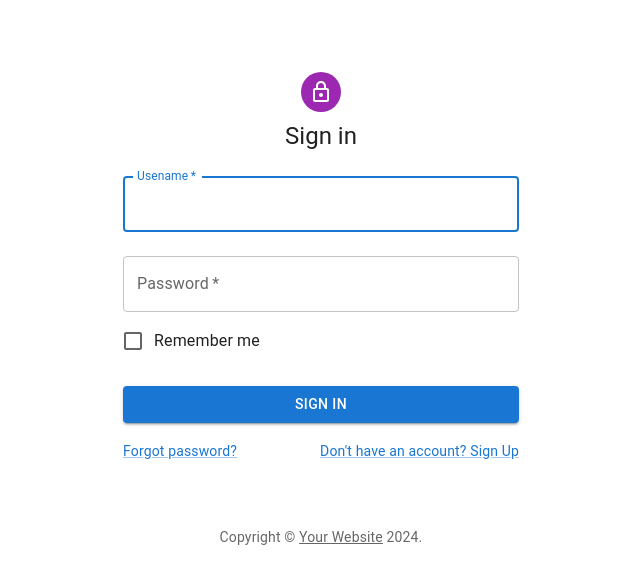
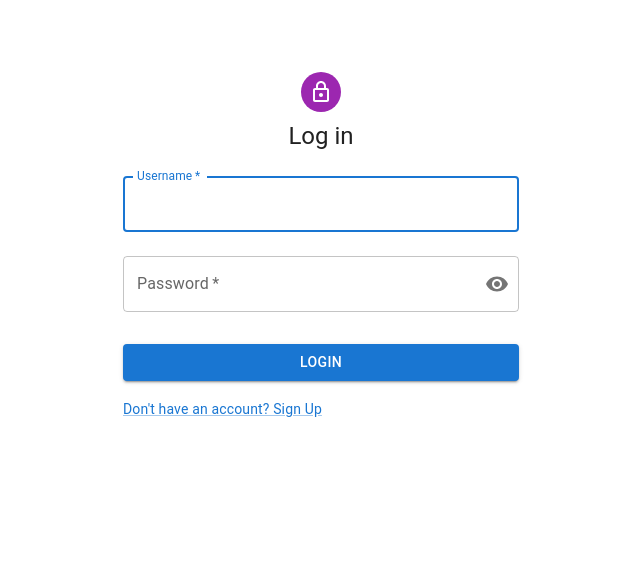
Before and after one commit to AmirrezaMirshafiee/e-commerce-project, a React (Create React App) app in the folder front-end/: page /login-register in a window 1280 px wide. Shown: the top 584 px of the page, without its empty margins (319-959 px from the left). Built offline with nearby package versions, Linux system fonts and the light colour scheme.

Commit message:
login-register is completed

```diff
--- a/front-end/src/Page/LoginRegister/Login/index.jsx
+++ b/front-end/src/Page/LoginRegister/Login/index.jsx
@@ -16,24 +16,13 @@ import { useNavigate } from "react-router-dom";
 import { ToastContainer, toast } from "react-toastify";
 import "react-toastify/dist/ReactToastify.css";
 import PhoneContext from "../../../utils/PhoneContext";
-
-function Copyright(props) {
-  return (
-    <Typography
-      variant="body2"
-      color="text.secondary"
-      align="center"
-      {...props}
-    >
-      {"Copyright © "}
-      <Link color="inherit" href="https://mui.com/">
-        Your Website
-      </Link>{" "}
-      {new Date().getFullYear()}
-      {"."}
-    </Typography>
-  );
-}
+import IconButton from "@mui/material/IconButton";
+import OutlinedInput from "@mui/material/OutlinedInput";
+import InputLabel from "@mui/material/InputLabel";
+import InputAdornment from "@mui/material/InputAdornment";
+import FormControl from "@mui/material/FormControl";
+import Visibility from "@mui/icons-material/Visibility";
+import VisibilityOff from "@mui/icons-material/VisibilityOff";
 
 // TODO remove, this demo shouldn't need to reset the theme.
 const defaultTheme = createTheme();
@@ -44,10 +33,17 @@ export default function Login({ handlePage }) {
   const [phone, setPhone] = useState();
   const [err, setErr] = useState({
     username: "",
-    password: ""
+    password: "",
   });
   const use = useNavigate();
-  const {handleRegisterPhone}=useContext(PhoneContext)
+  const { handleRegisterPhone } = useContext(PhoneContext);
+  const [showPassword, setShowPassword] = React.useState(false);
+
+  const handleClickShowPassword = () => setShowPassword((show) => !show);
+
+  const handleMouseDownPassword = (event) => {
+    event.preventDefault();
+  };
 
   const handleSubmit = async (i) => {
     try {
@@ -56,15 +52,12 @@ export default function Login({ handlePage }) {
         method: "POST",
         headers: { "content-type": "application/json" },
         body: JSON.stringify({ username, password }),
-
       });
 
       let inputError = {
         username: "",
         password: "",
       };
-
-
 
       if (!username || !password) {
         inputError = {
@@ -80,14 +73,13 @@ export default function Login({ handlePage }) {
             theme: "light",
           }),
         };
-
       }
       setErr(inputError);
       const data = await res.json();
       if (data.status === "success") {
         toast.success("login successfully", {
           position: "bottom-left",
-          autoClose: 5000,
+          autoClose: 2500,
           hideProgressBar: false,
           closeOnClick: true,
           pauseOnHover: true,
@@ -95,10 +87,12 @@ export default function Login({ handlePage }) {
           progress: undefined,
           theme: "dark",
         });
-        handleRegisterPhone(data.Mobile)
-        use('/otp')
-      }
-      else {
+        handleRegisterPhone(data.Mobile);
+        localStorage.setItem("phone", data.Mobile);
+        setTimeout(() => {
+          use("/otp");
+        }, 2500);
+      } else {
         toast.error("UserName or Password is wrong", {
           position: "bottom-left",
           autoClose: 5000,
@@ -110,9 +104,10 @@ export default function Login({ handlePage }) {
           theme: "light",
         });
       }
-  }catch(err){
-    console.log(err)
-  }};
+    } catch (err) {
+      console.log(err);
+    }
+  };
 
   return (
     <ThemeProvider theme={defaultTheme}>
@@ -130,7 +125,7 @@ export default function Login({ handlePage }) {
             <LockOutlinedIcon />
           </Avatar>
           <Typography component="h1" variant="h5">
-            Sign in
+            Log in
           </Typography>
           <Box
             component="form"
@@ -142,15 +137,16 @@ export default function Login({ handlePage }) {
               margin="normal"
               required
               fullWidth
-              id="usename"
-              label="Usename"
-              name="usename"
-              autoComplete="usename"
+              id="username"
+              label="Username"
+              name="username"
+              autoComplete="username"
               autoFocus
               value={username}
               onChange={(i) => setUserName(i.target.value)}
             />
-            <TextField
+            <FormControl
+              variant="outlined"
               margin="normal"
               required
               fullWidth
@@ -161,18 +157,35 @@ export default function Login({ handlePage }) {
               autoComplete="current-password"
               value={password}
               onChange={(i) => setPassword(i.target.value)}
+            >
+              <InputLabel htmlFor="outlined-adornment-password">
+                Password
+              </InputLabel>
+              <OutlinedInput
+                id="outlined-adornment-password"
+                type={showPassword ? "text" : "password"}
+                endAdornment={
+                  <InputAdornment position="end">
+                    <IconButton
+                      aria-label="toggle password visibility"
+                      onClick={handleClickShowPassword}
+                      onMouseDown={handleMouseDownPassword}
+                      edge="end"
+                    >
+                      {showPassword ? <VisibilityOff /> : <Visibility />}
+                    </IconButton>
+                  </InputAdornment>
+                }
+                label="Password"
               />
-            <FormControlLabel
-              control={<Checkbox value="remember" color="primary" />}
-              label="Remember me"
-            />
+            </FormControl>
             <Button
               type="submit"
               fullWidth
               variant="contained"
               sx={{ mt: 3, mb: 2 }}
             >
-              Sign In
+              Login
             </Button>
             <ToastContainer
               position="top-center"
@@ -187,11 +200,6 @@ export default function Login({ handlePage }) {
               theme="light"
             />
             <Grid container>
-              <Grid item xs>
-                <Link href="#" variant="body2">
-                  Forgot password?
-                </Link>
-              </Grid>
               <Grid item>
                 <Link onClick={handlePage} variant="body2">
                   {"Don't have an account? Sign Up"}
@@ -200,7 +208,6 @@ export default function Login({ handlePage }) {
             </Grid>
           </Box>
         </Box>
-        <Copyright sx={{ mt: 8, mb: 4 }} />
       </Container>
     </ThemeProvider>
   );
--- a/front-end/src/Page/LoginRegister/Register/index.jsx
+++ b/front-end/src/Page/LoginRegister/Register/index.jsx
@@ -15,40 +15,26 @@ import { createTheme, ThemeProvider } from "@mui/material/styles";
 import { useState } from "react";
 import { ToastContainer, toast } from "react-toastify";
 import "react-toastify/dist/ReactToastify.css";
-import { Navigate, useNavigate } from "react-router-dom";
-import LoginRegister from "..";
-import { useContext } from "react";
-import PhoneContext from "../../../utils/PhoneContext";
-
-function Copyright(props) {
-  return (
-    <Typography
-      variant="body2"
-      color="text.secondary"
-      align="center"
-      {...props}
-    >
-      {"Copyright © "}
-      <Link color="inherit" href="https://mui.com/">
-        Your Website
-      </Link>{" "}
-      {new Date().getFullYear()}
-      {"."}
-    </Typography>
-  );
-}
+import { useNavigate } from "react-router-dom";
+import IconButton from "@mui/material/IconButton";
+import OutlinedInput from "@mui/material/OutlinedInput";
+import InputLabel from "@mui/material/InputLabel";
+import InputAdornment from "@mui/material/InputAdornment";
+import FormControl from "@mui/material/FormControl";
+import Visibility from "@mui/icons-material/Visibility";
+import VisibilityOff from "@mui/icons-material/VisibilityOff";
 
 // TODO remove, this demo shouldn't need to reset the theme.
 const defaultTheme = createTheme();
 
-export default function Register({ handlePage, getFromChild }) {
+export default function Register({ handlePage }) {
   const use = useNavigate();
   const [username, setUserName] = useState();
   const [email, setEmail] = useState();
   const [phone, setPhone] = useState();
   const [password, setPassword] = useState();
   const [address, setAddress] = useState();
-  // const {handleRegisterPhone}=useContext(PhoneContext)
+  const [isRegister, setIsRegister] = useState();
   const [err, setErr] = useState({
     username: "",
     password: "",
@@ -56,6 +42,14 @@ export default function Register({ handlePage, getFromChild }) {
     address: "",
     phone: "",
   });
+  const [showPassword, setShowPassword] = React.useState(false);
+
+  const handleClickShowPassword = () => setShowPassword((show) => !show);
+
+  const handleMouseDownPassword = (event) => {
+    event.preventDefault();
+  };
+
   const handleCheck = async (e) => {
     try {
       e.preventDefault();
@@ -72,7 +66,6 @@ export default function Register({ handlePage, getFromChild }) {
         phone: "",
         address: "",
       };
-      // let notify = () => toast.error(inputError, )
       let regexPassword =
         /^(?=.*\d)(?=.*[a-z])(?=.*[A-Z])(?=.*[a-zA-Z]).{8,}$/gm;
       let regexPhone =
@@ -165,19 +158,19 @@ export default function Register({ handlePage, getFromChild }) {
       const data = await res.json();
 
       if (data.status === "success") {
-        // toast.success("register successfully", {
-        //   position: "bottom-left",
-        //   autoClose: 5000,
-        //   hideProgressBar: false,
-        //   closeOnClick: true,
-        //   pauseOnHover: true,
-        //   draggable: true,
-        //   progress: undefined,
-        //   theme: "dark",
-        // });
-        // getFromChild(phone);
-
-        use("/");
+        toast.success("register successful", {
+          position: "bottom-left",
+          autoClose: 5000,
+          hideProgressBar: false,
+          closeOnClick: true,
+          pauseOnHover: true,
+          draggable: true,
+          progress: undefined,
+          theme: "dark",
+        });
+        setTimeout(() => {
+          use("/");
+        }, 2500);
       } else {
         toast.error("register failed", {
           position: "bottom-left",
@@ -280,26 +273,40 @@ export default function Register({ handlePage, getFromChild }) {
                 />
               </Grid>
               <Grid item xs={12}>
-                <TextField
+                <FormControl
+                  variant="outlined"
+                  margin="normal"
                   required
                   fullWidth
                   name="password"
                   label="Password"
                   type="password"
                   id="password"
+                  autoComplete="new-password"
                   value={password}
-                  autoComplete="new-password"
                   onChange={(i) => setPassword(i.target.value)}
-                />
-              </Grid>
-              <Grid item xs={12}>
-                <FormControlLabel
-                  required
-                  control={
-                    <Checkbox value="allowExtraEmails" color="primary" />
-                  }
-                  label="I want to receive inspiration, marketing promotions and updates via email."
-                />
+                >
+                  <InputLabel htmlFor="outlined-adornment-password">
+                    Password
+                  </InputLabel>
+                  <OutlinedInput
+                    id="outlined-adornment-password"
+                    type={showPassword ? "text" : "password"}
+                    endAdornment={
+                      <InputAdornment position="end">
+                        <IconButton
+                          aria-label="toggle password visibility"
+                          onClick={handleClickShowPassword}
+                          onMouseDown={handleMouseDownPassword}
+                          edge="end"
+                        >
+                          {showPassword ? <VisibilityOff /> : <Visibility />}
+                        </IconButton>
+                      </InputAdornment>
+                    }
+                    label="Password"
+                  />
+                </FormControl>
               </Grid>
             </Grid>
             <Button
@@ -307,6 +314,7 @@ export default function Register({ handlePage, getFromChild }) {
               fullWidth
               variant="contained"
               sx={{ mt: 3, mb: 2 }}
+              // onClick={()=>isRegister.status === "success"&& handlePage}
             >
               Register
             </Button>
@@ -322,7 +330,7 @@ export default function Register({ handlePage, getFromChild }) {
               pauseOnHover
               theme="light"
             />
-            <Grid container justifyContent="flex-end">
+            <Grid container>
               <Grid item>
                 <Link onClick={handlePage} variant="body2">
                   Already have an account? Sign in
@@ -331,7 +339,6 @@ export default function Register({ handlePage, getFromChild }) {
             </Grid>
           </Box>
         </Box>
-        <Copyright sx={{ mt: 5 }} />
       </Container>
     </ThemeProvider>
   );
```
Also changed, not shown: front-end/src/Page/LoginRegister/Otp/index.jsx (+50 -15 lines), front-end/src/Page/LoginRegister/index.jsx (+1 -9 lines). Lines whose indentation alone changed are shown as unchanged.
